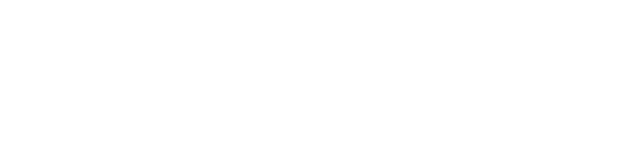
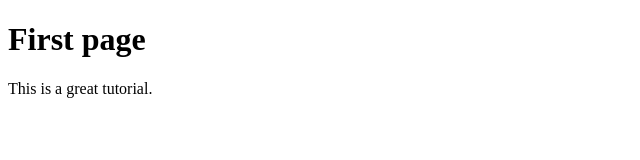
Before and after one commit to JoachimIsaac/git-course, a plain HTML site: page index.html in a window 1280 px wide. Shown: the whole page, without its empty margins (0-640 px from the left). Drawn offline with Linux system fonts and the light colour scheme.

Commit message:
changed the index file

```diff
--- a/index.html
+++ b/index.html
@@ -2,8 +2,10 @@
 <html lang="en" dir="ltr">
   <head>
     <meta charset="utf-8" />
-    <title></title>
   </head>
 
-  <body> </body>
+  <body>
+    <h1> First page</h1>
+    <p>This is a great tutorial.</p>
+  </body>
 </html>
```
Also changed, not shown: 1 other file.
